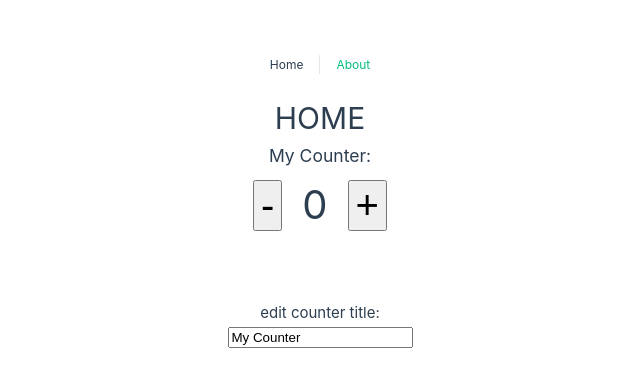
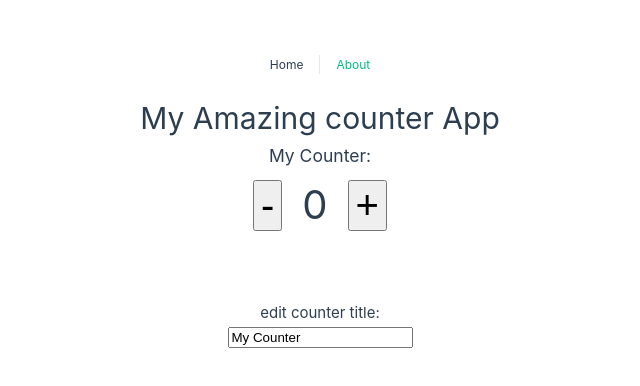
Before and after one commit to memorah/vue-composition-api-basics-v01-17102022, a Vue app: page / in a window 1280 px wide. Shown: the part 204-590 px from the top of the page, without its empty margins (320-960 px from the left). Built offline with nearby package versions, Linux system fonts and the light colour scheme.

Commit message:
nonreactive data

```diff
--- a/src/views/HomeView.vue
+++ b/src/views/HomeView.vue
@@ -1,6 +1,6 @@
 <template>
   <div class="home">
-    <h1>HOME</h1>
+    <h1>{{ appTitle }}</h1>
     <h3>{{ counterData.title }}:</h3>
     <div>
       <button @click="decreaseCounter" class="btn">-</button>
@@ -15,7 +15,7 @@
 </template>
 <script setup>
 import { reactive } from "vue";
-
+const appTitle = "My Amazing counter App";
 //const counter = ref(0),
 // counterTitle = ref("My Counter");
 const counterData = reactive({ count: 0, title: "My Counter" });
```
